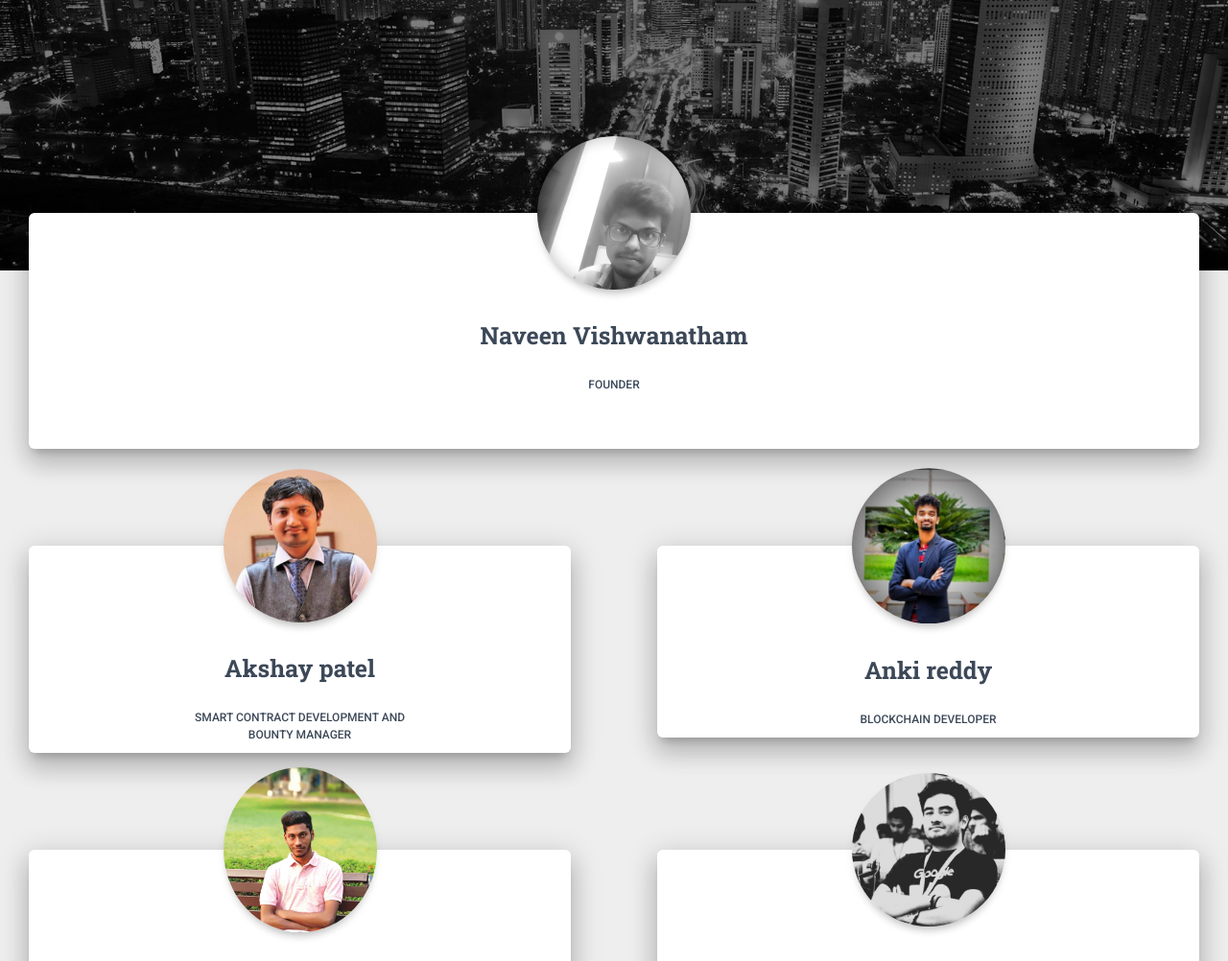
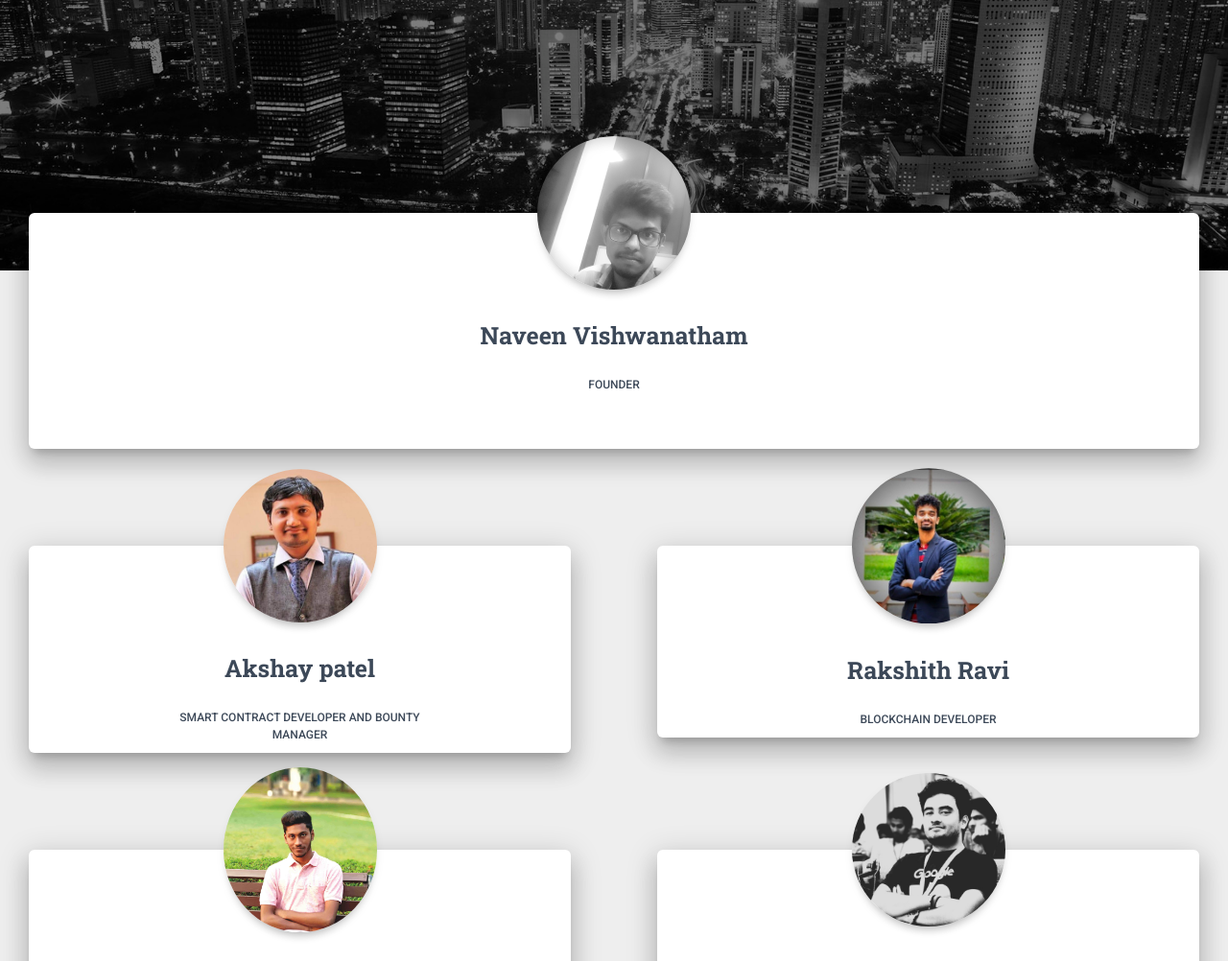
Before and after one commit to NaveenVishwanatham/coinsvarsity, a plain HTML site: page public/team.html in a window 1280 px wide. Shown: the part 98-1100 px from the top of the page at 96% size. Drawn offline with Linux system fonts and the light colour scheme.

Commit message:
fixed the names on the team page

```diff
--- a/public/team.html
+++ b/public/team.html
@@ -158,7 +158,7 @@
                   </div>
                   <div class="name">
                     <h3 class="title">Akshay patel</h3>
-                    <h6>Smart Contract Development and Bounty Manager</h6>
+                    <h6>Smart Contract Developer and Bounty Manager</h6>
                     <!-- <a href="#pablo" class="btn btn-just-icon btn-link btn-dribbble"><i class="fa fa-dribbble"></i></a>
                     <a href="#pablo" class="btn btn-just-icon btn-link btn-twitter"><i class="fa fa-twitter"></i></a>
                     <a href="#pablo" class="btn btn-just-icon btn-link btn-pinterest"><i class="fa fa-pinterest"></i></a> -->
@@ -184,7 +184,7 @@
                     <img src="./assets/img/team/backend-dev.jpg" alt="Circle Image" class="img-raised rounded-circle img-fluid">
                   </div>
                   <div class="name">
-                    <h3 class="title">Anki reddy</h3>
+                    <h3 class="title">Rakshith Ravi</h3>
                     <h6>Blockchain Developer</h6>
                     <!-- <a href="#pablo" class="btn btn-just-icon btn-link btn-dribbble"><i class="fa fa-dribbble"></i></a>
                     <a href="#pablo" class="btn btn-just-icon btn-link btn-twitter"><i class="fa fa-twitter"></i></a>
```
